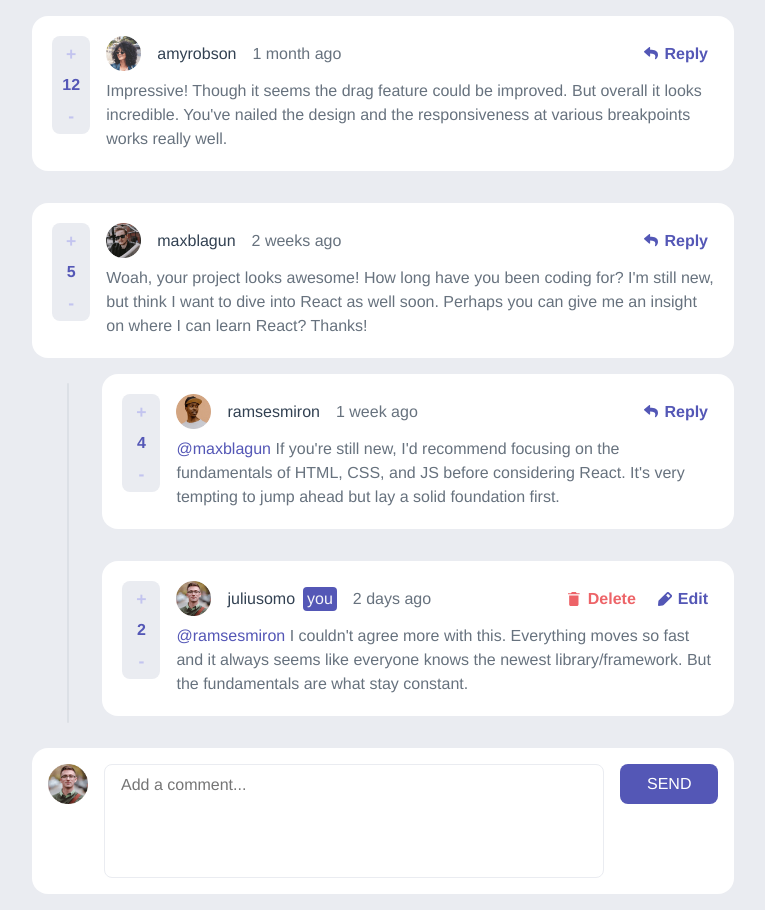
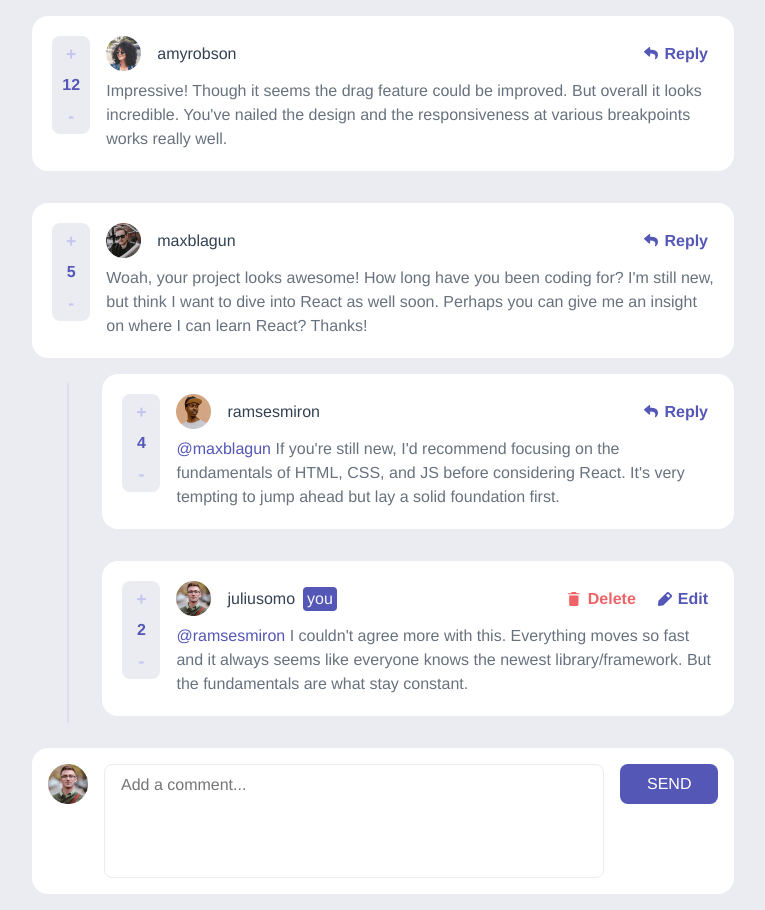
Before and after one commit to crackerFactory64/fm-interactive-comments-section, a React (Create React App) app: page / in a window 1280 px wide. Shown: the whole page, without its empty margins (257-1022 px from the left). Built offline with nearby package versions, Linux system fonts and the light colour scheme.

Commit message:
Create dynamic time since post rendering functionality

```diff
--- a/public/index.html
+++ b/public/index.html
@@ -38,6 +38,7 @@
 
       To begin the development, run `npm start` or `yarn start`.
       To create a production bundle, use `npm run build` or `yarn build`.
+
     -->
   </body>
 </html>
--- a/src/Comment.js
+++ b/src/Comment.js
@@ -83,19 +83,40 @@ export default function Comment(props) {
 
   function renderTimeSinceTimeAdded(timeAdded) {
     const CURRENT_TIME = new Date().getTime();
+
     const secondsSinceTimeAdded = Math.floor((CURRENT_TIME - timeAdded) / 1000);
-    switch (true) {
-      case secondsSinceTimeAdded < 10:
-        return `Just now`;
-      case secondsSinceTimeAdded < 60:
-        return `${secondsSinceTimeAdded} seconds ago`;
-      case secondsSinceTimeAdded > 60:
-        const minutes = Math.floor(secondsSinceTimeAdded / 60);
-        return `${minutes} ${minutes > 1 ? "minutes" : "minute"} ago`;
-      case secondsSinceTimeAdded > 3600:
-        return `${Math.floor(secondsSinceTimeAdded / 3600)} hours ago`;
-      case secondsSinceTimeAdded > 86400:
-        return `${Math.floor(secondsSinceTimeAdded / 84000)} days ago`;
+    const minutesSinceTimeAdded = Math.floor(secondsSinceTimeAdded / 60);
+    const hoursSinceTimeAdded = Math.floor(minutesSinceTimeAdded / 60);
+    const daysSinceTimeAdded = Math.floor(hoursSinceTimeAdded / 24);
+    const weeksSinceTimeAdded = Math.floor(daysSinceTimeAdded / 7);
+    const monthsSinceTimeAdded = Math.floor(weeksSinceTimeAdded / 4);
+
+    if (secondsSinceTimeAdded < 60) {
+      return `${secondsSinceTimeAdded} ${
+        secondsSinceTimeAdded === 1 ? "second" : "seconds"
+      } ago`;
+    } else if (minutesSinceTimeAdded >= 1 && hoursSinceTimeAdded < 1) {
+      return `${minutesSinceTimeAdded} ${
+        minutesSinceTimeAdded === 1 ? "minute" : "minutes"
+      } ago`;
+    } else if (hoursSinceTimeAdded >= 1 && daysSinceTimeAdded < 1) {
+      return `${hoursSinceTimeAdded} ${
+        hoursSinceTimeAdded === 1 ? "hour" : "hours"
+      } ago`;
+    } else if (daysSinceTimeAdded >= 1 && weeksSinceTimeAdded < 1) {
+      return `${daysSinceTimeAdded} ${
+        daysSinceTimeAdded === 1 ? "day" : "days"
+      } ago`;
+    } else if (weeksSinceTimeAdded >= 1 && monthsSinceTimeAdded < 1) {
+      return `${weeksSinceTimeAdded} ${
+        weeksSinceTimeAdded === 1 ? "week" : "weeks"
+      } ago`;
+    } else if (monthsSinceTimeAdded > 1 && monthsSinceTimeAdded < 12) {
+      return `${monthsSinceTimeAdded} ${
+        monthsSinceTimeAdded === 1 ? "month" : "months"
+      } ago`;
+    } else if (monthsSinceTimeAdded > 12) {
+      return "Over a year ago";
     }
   }
 
@@ -144,9 +165,7 @@ export default function Comment(props) {
               <span className="comment__you-label">you</span>
             </div>
             <span className="comment_time-added">
-              {renderTimeSinceTimeAdded(timeAdded)
-                ? renderTimeSinceTimeAdded(timeAdded)
-                : timeAdded}
+              {renderTimeSinceTimeAdded(timeAdded)}
             </span>
             <div className="comment__buttons">
               <button
```
